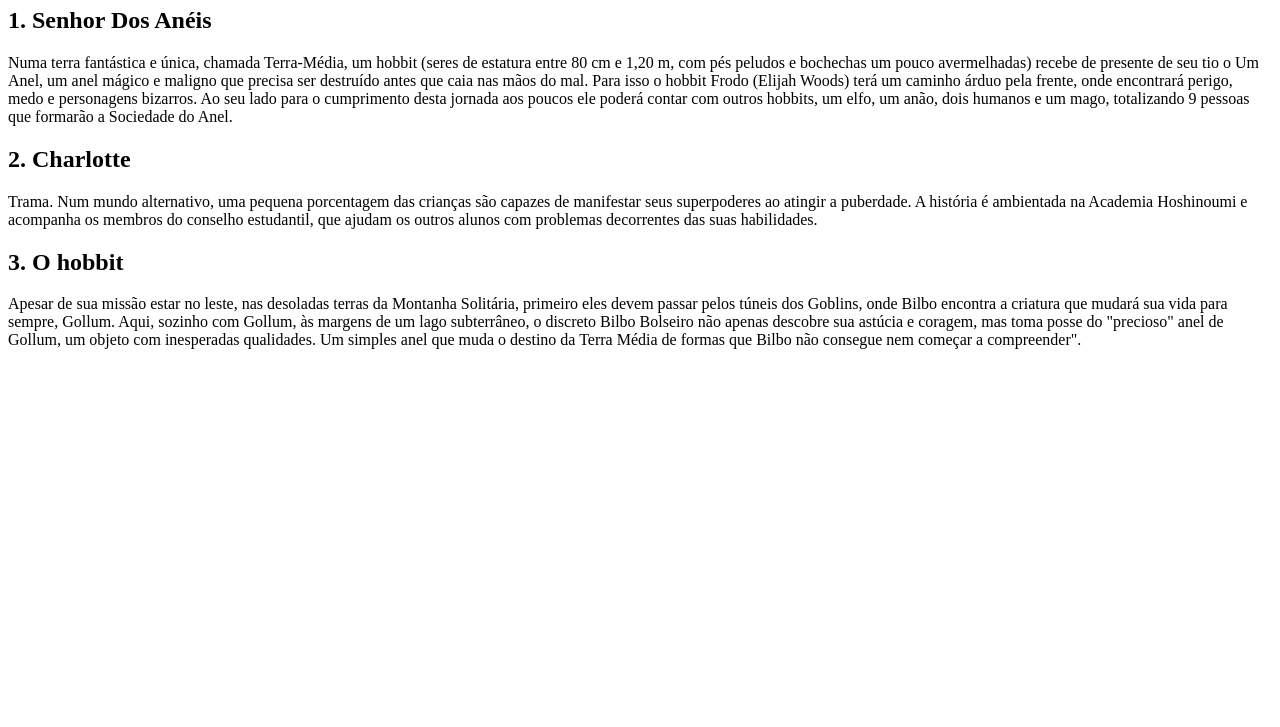
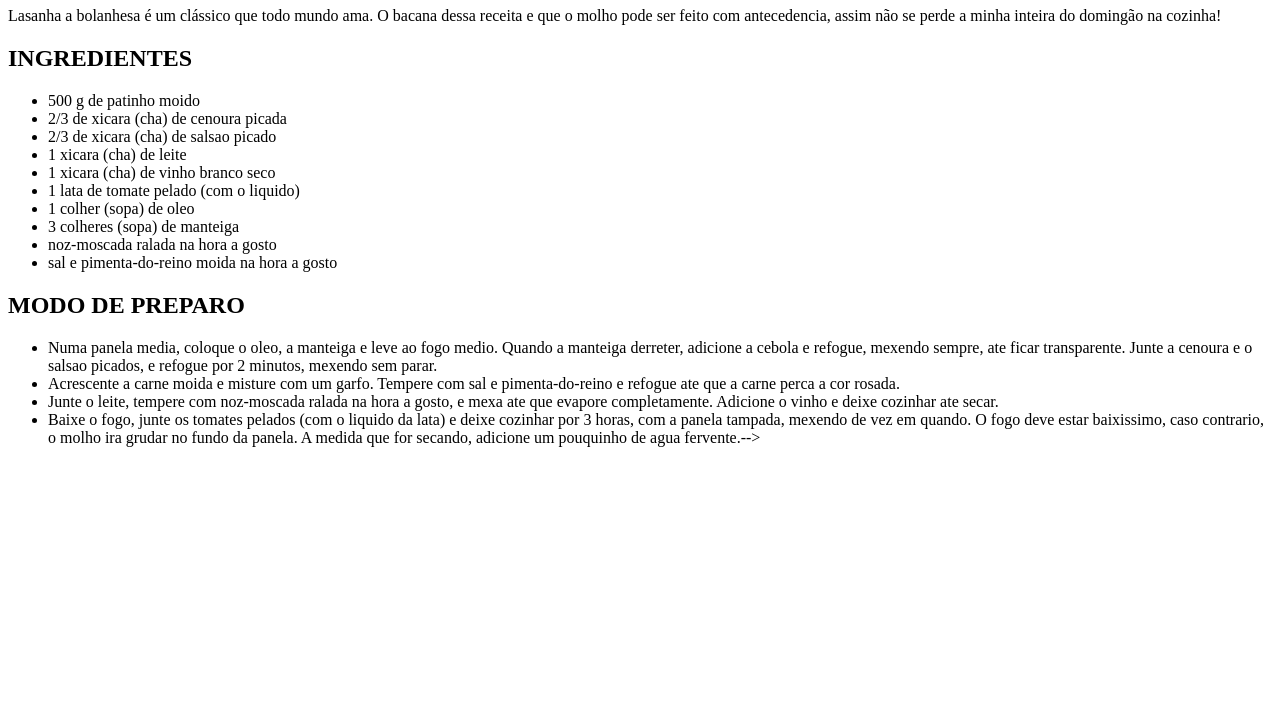
Before and after one commit to lobowww/Repository_1, a plain HTML site: page index.html in a window 1280 px wide. Shown: the part 73-800 px from the top of the page. Drawn offline with Linux system fonts and the light colour scheme.

Commit message:
Receita da lasanha

```diff
--- a/index.html
+++ b/index.html
@@ -11,15 +11,38 @@
 
 <body>
     <div class="main">
-        <h1 class="title1">Meu top 3 filmes favoritos</h1>
-        <h2 class="sub1">1. Senhor Dos Anéis</h2>
-            <p class="textsinopse">Numa terra fantástica e única, chamada Terra-Média, um hobbit (seres de estatura entre 80 cm e 1,20 m, com pés peludos e bochechas um pouco avermelhadas) recebe de presente de seu tio o Um Anel, um anel mágico e maligno que precisa ser destruído antes que caia nas mãos do mal. Para isso o hobbit Frodo (Elijah Woods) terá um caminho árduo pela frente, onde encontrará perigo, medo e personagens bizarros. Ao seu lado para o cumprimento desta jornada aos poucos ele poderá contar com outros hobbits, um elfo, um anão, dois humanos e um mago, totalizando 9 pessoas que formarão a Sociedade do Anel.</p>
-        <h2 class="sub2">2. Charlotte </h2>
-            <p class="textsinopse">Trama. Num mundo alternativo, uma pequena porcentagem das crianças são capazes de manifestar seus superpoderes ao atingir a puberdade. A história é ambientada na Academia Hoshinoumi e acompanha os membros do conselho estudantil, que ajudam os outros alunos com problemas decorrentes das suas habilidades.</p>
-        <h2 class="sub3">3. O hobbit</h2>
-            <p class="textsinopse">Apesar de sua missão estar no leste, nas desoladas terras da Montanha Solitária, primeiro eles devem passar pelos túneis dos Goblins, onde Bilbo encontra a criatura que mudará sua vida para sempre, Gollum.
-
-                Aqui, sozinho com Gollum, às margens de um lago subterrâneo, o discreto Bilbo Bolseiro não apenas descobre sua astúcia e coragem, mas toma posse do "precioso" anel de Gollum, um objeto com inesperadas qualidades. Um simples anel que muda o destino da Terra Média de formas que Bilbo não consegue nem começar a compreender".</p>
+        <h1 class="title">LASANHA A BOLANHESA</h1>
+            <p class="P1">Lasanha a bolanhesa é um clássico que todo mundo ama.
+                O bacana dessa receita e que o molho pode ser feito com antecedencia,
+                assim não se perde a minha inteira do domingão na cozinha!
+            </p>
+        <h2 class="list1">INGREDIENTES</h2>
+            <ul>
+                <li>500 g de patinho moido</li>
+                <li>2/3 de xicara (cha) de cenoura picada</li>
+                <li>2/3 de xicara (cha) de salsao picado</li>
+                <li>1 xicara (cha) de leite</li>
+                <li>1 xicara (cha) de vinho branco seco</li>
+                <li>1 lata de tomate pelado (com o liquido)</li>
+                <li>1 colher (sopa) de oleo</li>
+                <li>3 colheres (sopa) de manteiga</li>
+                <li>noz-moscada ralada na hora a gosto</li>
+                <li>sal e pimenta-do-reino moida na hora a gosto</li>
+            </ul>
+        <h2 class="list2">MODO DE PREPARO</h2>
+            <ul>
+                <li>Numa panela media, coloque o oleo, a manteiga e leve ao fogo medio. Quando a manteiga derreter, adicione a cebola e
+                    refogue, mexendo sempre, ate ficar transparente. Junte a cenoura e o salsao picados, e refogue por 2 minutos, mexendo
+                    sem parar.</li>
+                <li>Acrescente a carne moida e misture com um garfo. Tempere com sal e pimenta-do-reino e refogue ate que a carne perca a
+                    cor rosada.</li>
+                <li>Junte o leite, tempere com noz-moscada ralada na hora a gosto, e mexa ate que evapore completamente. Adicione o vinho e
+                    deixe cozinhar ate secar.
+                    </li>
+                <li>Baixe o fogo, junte os tomates pelados (com o liquido da lata) e deixe cozinhar por 3 horas, com a panela tampada,
+                    mexendo de vez em quando. O fogo deve estar baixissimo, caso contrario, o molho ira grudar no fundo da panela. A medida
+                    que for secando, adicione um pouquinho de agua fervente.--></li>
+            </ul>
     </div>
 </body>
 
```
